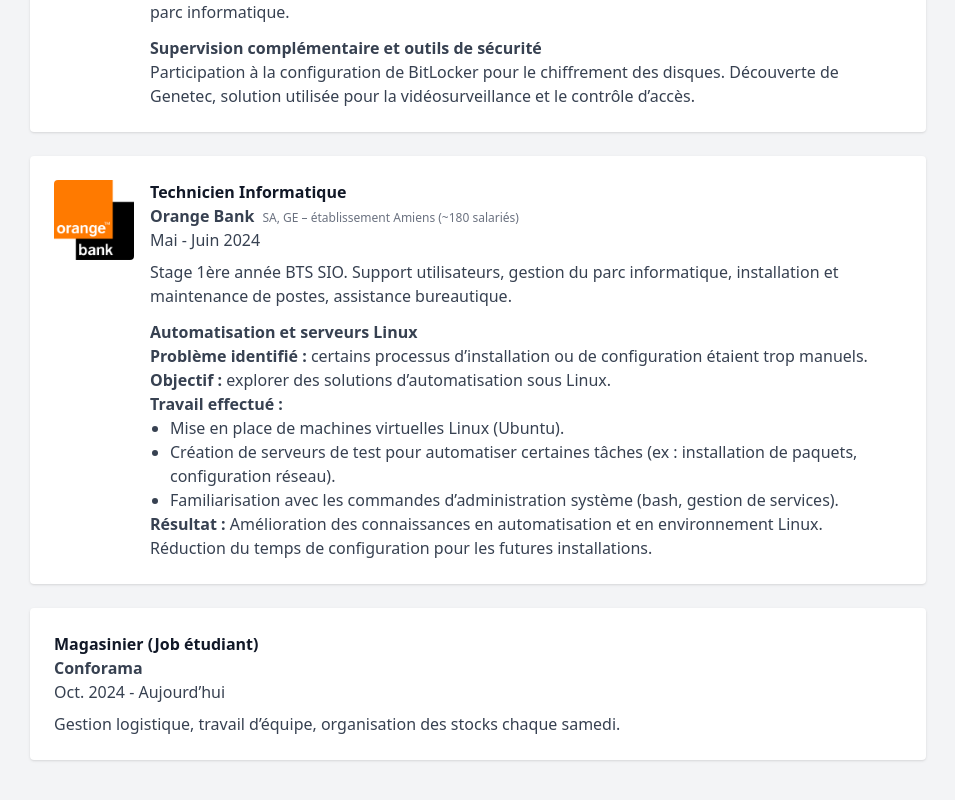
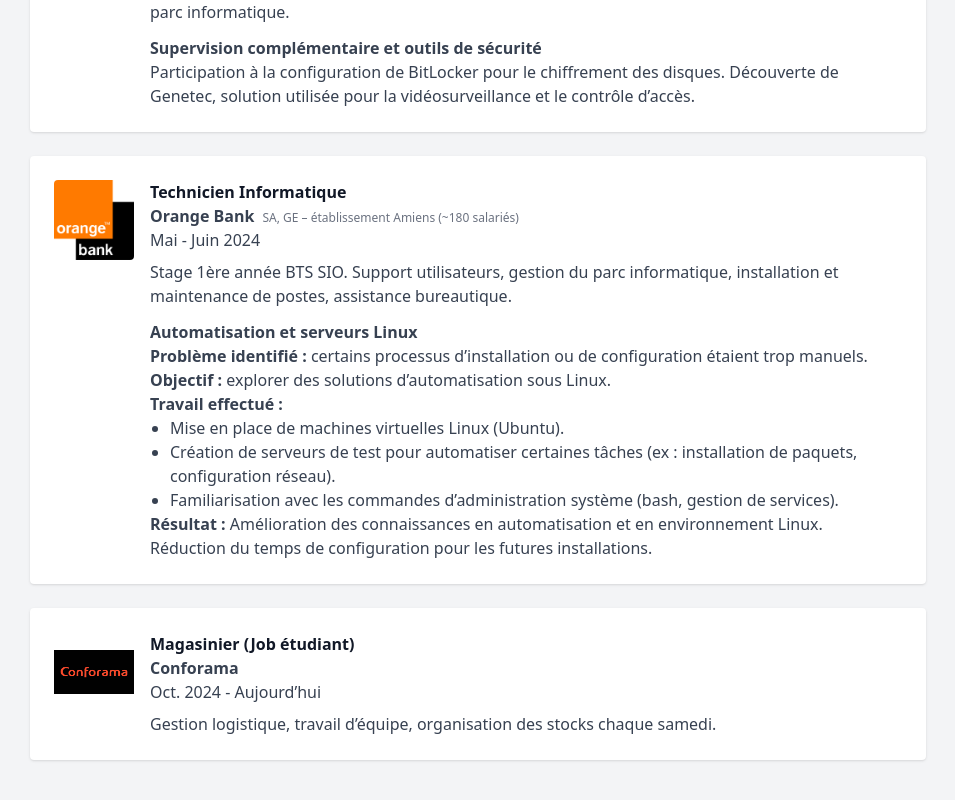
Before and after one commit to adamcaron03/portfolio-modern, a React (Create React App) app: page / in a window 1280 px wide. Shown: the part 3477-4277 px from the top of the page, without its empty margins (162-1117 px from the left). Built offline with nearby package versions, Linux system fonts and the light colour scheme.

Commit message:
Mise à jour du portfolio

```diff
--- a/src/components/Experience.jsx
+++ b/src/components/Experience.jsx
@@ -129,6 +129,10 @@
             {exp.company && /Orange/i.test(exp.company) && (
               <img src={`${process.env.PUBLIC_URL}/images/Orange_bank.png`} alt="Orange Bank" className="w-20 h-20 object-contain rounded" />
             )}
+            {/* If company contains Conforama, show Conforama logo */}
+            {exp.company && /Conforama/i.test(exp.company) && (
+              <img src={`${process.env.PUBLIC_URL}/images/confo.png`} alt="Conforama" className="w-20 h-20 object-contain rounded" />
+            )}
             <div>
               <h4 className="font-bold text-gray-900 dark:text-white">{exp.title}</h4>
               <span className="block text-gray-700 dark:text-gray-300 font-semibold">
```
Also changed, not shown: public/images/confo.png (added).
